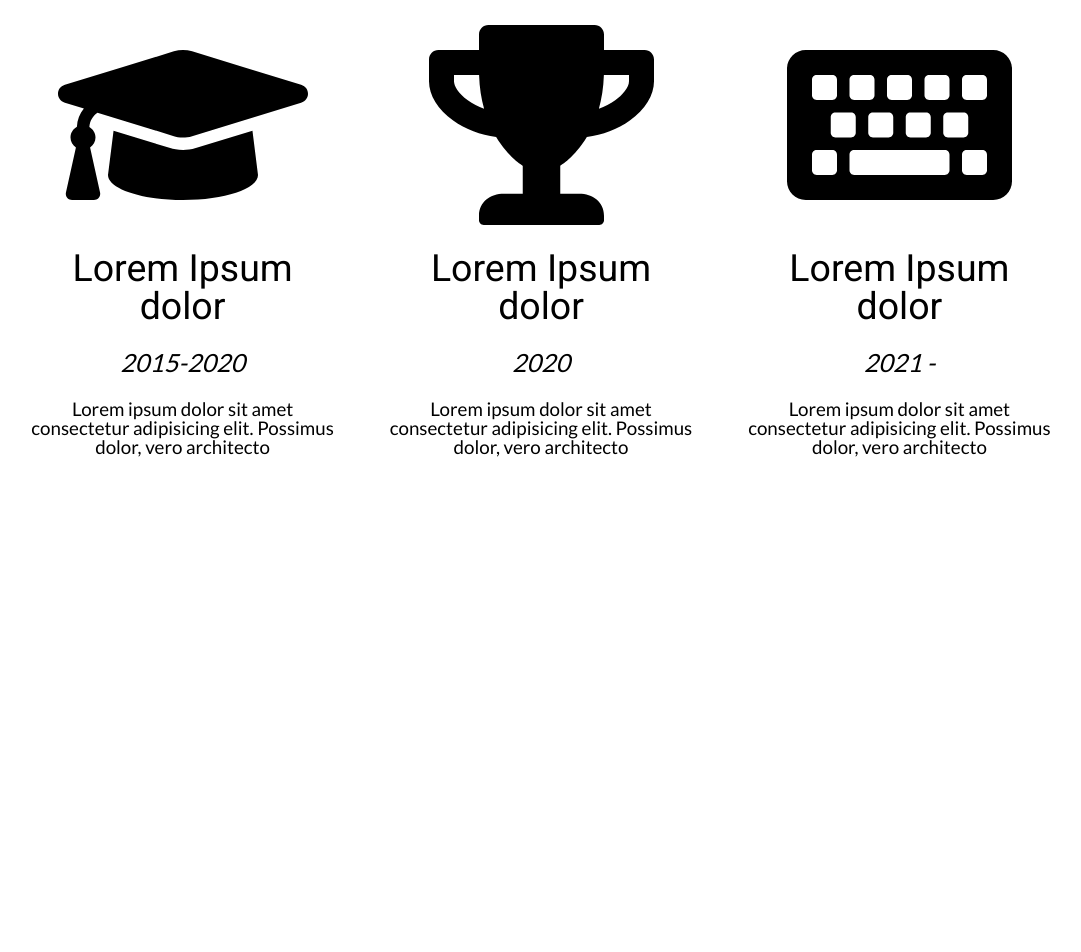
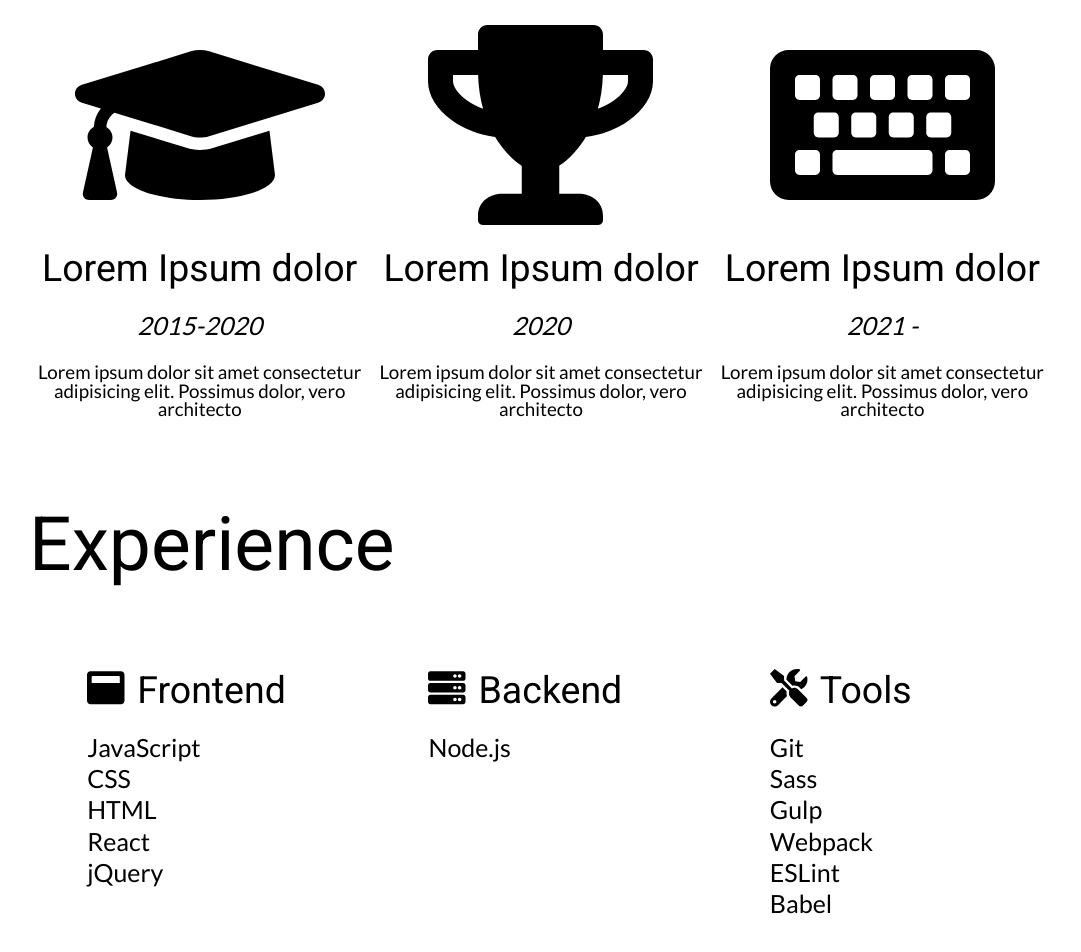
Before and after one commit to paranoidCrocodile/portfolio1, a React app: page / in a window 1280 px wide. Shown: the part 950-1902 px from the top of the page, without its empty margins (99-1180 px from the left). Built offline with nearby package versions, Linux system fonts and the light colour scheme.

Commit message:
commit 2

```diff
--- a/src/App.js
+++ b/src/App.js
@@ -1,13 +1,14 @@
 import React, { Component } from "react";
 import { StyleProvider } from "./components/context/context";
 import { $ } from "./components/util";
-import "./reset.scss";
+import "./scss/global.scss";
 
 //components
 import Header from "./components/header/header";
 import Front from "./components/front/front";
 import Card from "./components/card";
 import Education from "./components/education/education";
+import Experience from "./components/experience/experience";
 
 export default class App extends Component {
   constructor(props) {
@@ -54,6 +55,7 @@ export default class App extends Component {
           <Header />
           <Front />
           <Education />
+          <Experience />
           <Card />
         </StyleProvider>
       </div>
--- a/src/components/education/education.scss
+++ b/src/components/education/education.scss
@@ -2,7 +2,7 @@
 .education {
   &-title {
     font-size: 3rem;
-    font-family: "Roboto";
+    font-family: "Roboto", "sans-serif";
     margin: 1rem 0 1rem 10%;
   }
 
@@ -14,7 +14,6 @@
   }
 
   &-card {
-    @include inline-block(500px, 30%);
     max-width: 33.33%;
     min-width: 225px;
 
@@ -25,13 +24,13 @@
       font-size: 8rem;
     }
     h1 {
-      font-family: "Roboto";
+      font-family: "Roboto", "sans-serif";
       font-size: 1.5rem;
       text-align: center;
       margin: 1rem 0;
     }
     p {
-      font-family: "Lato";
+      font-family: "Lato", "sans-serif";
       font-size: 0.75rem;
       text-align: center;
 
@@ -85,3 +84,19 @@
     }
   }
 }
+
+@include media-s {
+  .education{
+    &-title{
+      font-size: 1.5rem;
+    }
+  }
+}
+
+@include media-xs {
+  .education{
+    &-title{
+      font-size: 1rem;
+    }
+  }
+}
--- /dev/null
+++ b/src/components/experience/experience.js
@@ -0,0 +1,44 @@
+import React from "react";
+import "./experience.scss";
+import { FontAwesomeIcon } from "@fortawesome/react-fontawesome";
+import { faWindowMaximize, faServer, faTools} from "@fortawesome/free-solid-svg-icons";
+
+export default function Experience() {
+  return (
+    <div className="experience">
+      <h1 className="experience-title">Experience</h1>
+      <div className="experience-card-container">
+        <div className="experience-card frontend">
+          <FontAwesomeIcon icon={faWindowMaximize} className="icon"/>
+          <h1>Frontend</h1>
+          <ul>
+            <li>JavaScript</li>
+            <li>CSS</li>
+            <li>HTML</li>
+            <li>React</li>
+            <li>jQuery</li>
+          </ul>
+        </div>
+        <div className="experience-card backend">
+          <FontAwesomeIcon icon={faServer} className="icon"/>
+          <h1>Backend</h1>
+          <ul>
+            <li>Node.js</li>
+          </ul>
+        </div>
+        <div className="experience-card tools">
+          <FontAwesomeIcon icon={faTools} className="icon"/>
+          <h1>Tools</h1>
+          <ul>
+            <li>Git</li>
+            <li>Sass</li>
+            <li>Gulp</li>
+            <li>Webpack</li>
+            <li>ESLint</li>
+            <li>Babel</li>
+          </ul>
+        </div>
+      </div>
+    </div>
+  );
+}
--- /dev/null
+++ b/src/components/experience/experience.scss
@@ -0,0 +1,47 @@
+@use "sass:color";
+@import "../../scss/config";
+
+.experience {
+  &-title {
+    font-size: 3rem;
+    font-family: "Roboto", "sans-serif";
+    margin-left: 10%;
+  }
+
+  &-card {
+    max-width: 33.33%;
+    min-width: 225px;
+    padding: 1rem;
+    transition: transform 0.5s ease-in-out, background-color 0.5s ease-in-out;
+
+    &:hover {
+      transform: scale(1.25, 1.25);
+      background-color: lighten($dark-mode, 10%);
+    }
+
+    h1 {
+      font-size: 1.5rem;
+      font-family: "Roboto", "sans-serif";
+      margin-left: 0.5rem;
+      @include inline-block;
+    }
+    .icon {
+      @include inline-block(1.5rem, 1.5rem);
+    }
+
+    &-container {
+      display: flex;
+      margin: 2.5rem 10%;
+      justify-content: space-around;
+    }
+
+    ul {
+      font-family: "Lato", "sans-serif";
+      margin-top: 1rem;
+    }
+
+    li {
+      margin-top: 0.25rem;
+    }
+  }
+}
--- a/src/components/front/front.js
+++ b/src/components/front/front.js
@@ -2,16 +2,25 @@ import React, { useContext } from "react";
 import Button from "../button/button";
 import "./front.scss";
 import StyleContext from "../context/context";
+import { $ } from "../util";
 
 export default function Front() {
-  const { isDark }= useContext(StyleContext);
+  const { isDark } = useContext(StyleContext);
   return (
     <div className={isDark ? "front dark-mode" : "front"}>
       <div className="front-card">
         <h1>Hello, I'm Croc!</h1>
         <p>A web developer for hire!</p>
-        <Button className="btn resume" children="My Resume"/>
-        <Button children="Contact me"/>
+        <Button className="btn resume" children="My Resume" />
+        <Button
+          children="Contact me"
+          onClick={() =>
+            scroll({
+              top: $(".contacts:not(.btn)").offsetTop,
+              behavior: "smooth"
+            })
+          }
+        />
       </div>
     </div>
   );
--- a/src/components/front/front.scss
+++ b/src/components/front/front.scss
@@ -4,6 +4,7 @@
 .front {
   height: 92.23vh;
   width: 99vw;
+  margin: 0;
   background-image: linear-gradient(#fff, rgba(0, 0, 0, 0), #fff),
     url("../../assets/img/front_cover_white.jpg");
 
@@ -20,17 +21,17 @@
     padding-top: 10rem;
 
     h1 {
-      font-family: "Roboto";
-      font-size: 3.8rem;
+      font-family: "Roboto", "sans-serif";
+      font-size: 3rem;
     }
 
     p {
-      font-family: "Lato";
+      font-family: "Lato", "sans-serif";
       font-size: 1.5rem;
     }
 
     .btn {
-      font-family: "Lato";
+      font-family: "Lato", "sans-serif";
       @include inline-block(1rem, 6rem);
       text-align: center;
       padding: 1rem;
@@ -71,6 +72,8 @@
 
 @include media-m {
   .front {
+    margin: 0;
+
     &-card {
       margin: 0 20% 0 20%;
       text-align: center;
@@ -106,3 +109,16 @@
     }
   }
 }
+
+@include media-xs{
+  .front{
+    &-card{
+      h1{
+        font-size: 1rem;
+      }
+      p{
+        font-size: 0.75rem;
+      }
+    }
+  }
+}
--- a/src/components/header/header.js
+++ b/src/components/header/header.js
@@ -18,7 +18,6 @@ export default function Header() {
 
   const smoothScroll = (e) => {
     $(".header").classList.replace("show", "hide");
-
     scroll({
       top: $(`.${e.target.classList[0]}:not(.btn)`).offsetTop,
       behavior: "smooth"
--- a/src/components/header/header.scss
+++ b/src/components/header/header.scss
@@ -28,6 +28,7 @@
       padding: 1rem;
       color: darken(#fff, 100%);
       cursor: pointer;
+
 
       &:hover {
         background-color: darken(#fff, 10%);
@@ -109,11 +110,11 @@
       height: 50px;
       width: 100vw;
       background-color: #fff;
-      transform: translate(-35px, -388px);
+      transform: translate(0px, -388px);
       transition: transform 0.2s ease-in-out;
 
       &.showMenu {
-        transform: translate(-1px, 62px);
+        transform: translate(0px, 62px);
       }
 
       li,
@@ -125,7 +126,7 @@
       }
 
       .btn {
-        width: 100%;
+        width: 96%;
         text-align: center;
       }
     }
--- a/src/components/util.js
+++ b/src/components/util.js
@@ -1,5 +1,4 @@
 const $ = (elem, context = document) => context.querySelector(elem);
-
 const $$ = (elem, context = document) => context.querySelectorAll(elem);
 
 export { $, $$ }
--- a/src/scss/_config.scss
+++ b/src/scss/_config.scss
@@ -14,8 +14,10 @@ $dark-mode: #20232a;
   width: $width;
 }
 
-@mixin border() {
-  border: 1px black solid;
+@mixin media-xs{
+  @media screen and (max-width: 350px){
+    @content;
+  }
 }
 
 
@@ -36,3 +38,9 @@ $dark-mode: #20232a;
     @content;
   }
 }
+
+@mixin media-xl{
+  @media screen and (max-width: 1200px){
+    @content;
+  }
+}
--- a/src/reset.scss
+++ b/src/scss/global.scss
@@ -1,4 +1,4 @@
-@import "./scss/config";
+@import "./config";
 
 //global style
 :root {
@@ -8,9 +8,6 @@
 
 body{
   overflow-x: hidden;
-}
-
-#root {
   width: 100%;
   height: 100%;
   margin: 0px;
```
Also changed, not shown: 1 other file (tests, documents, lock files or other folders).
